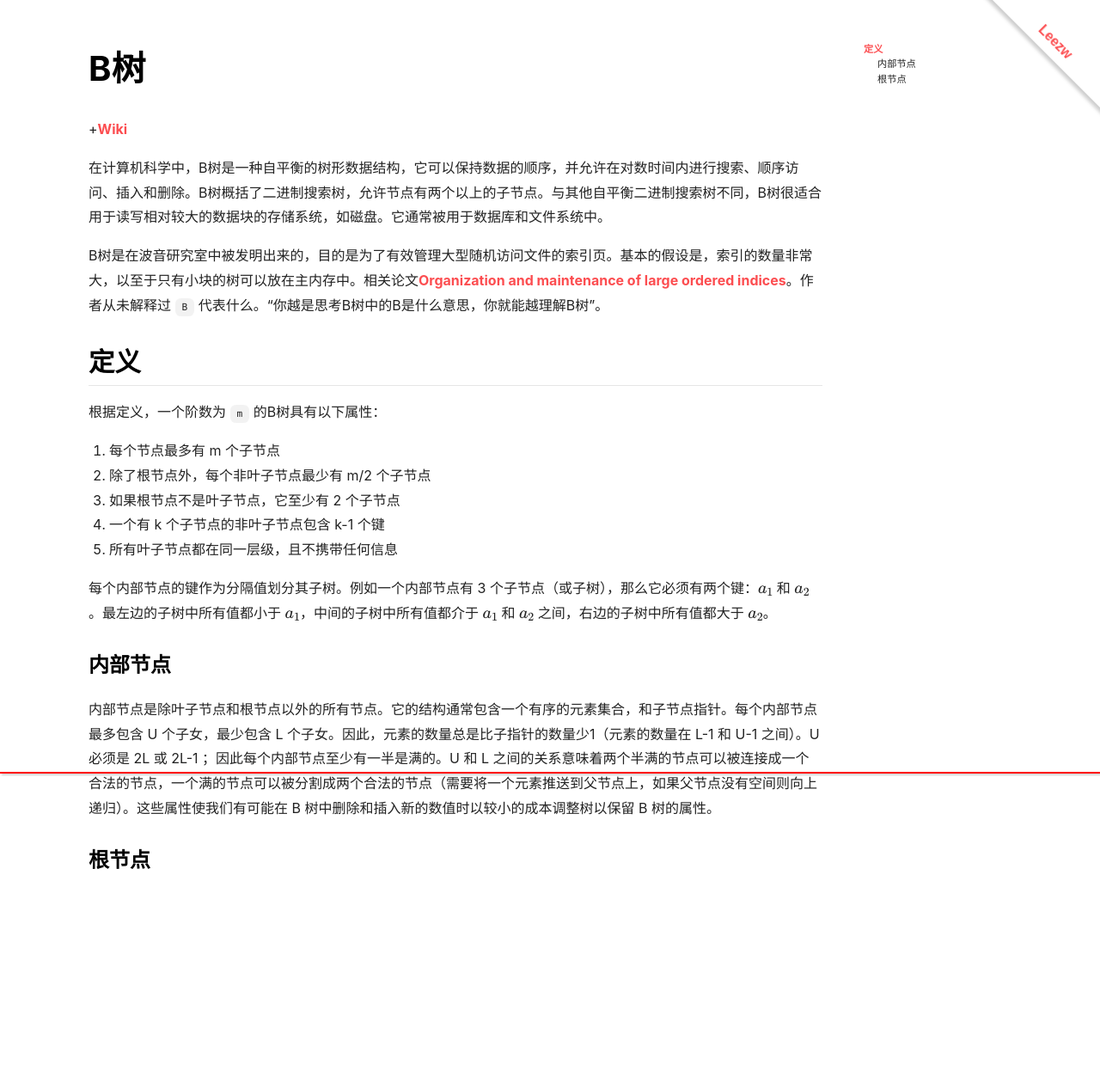
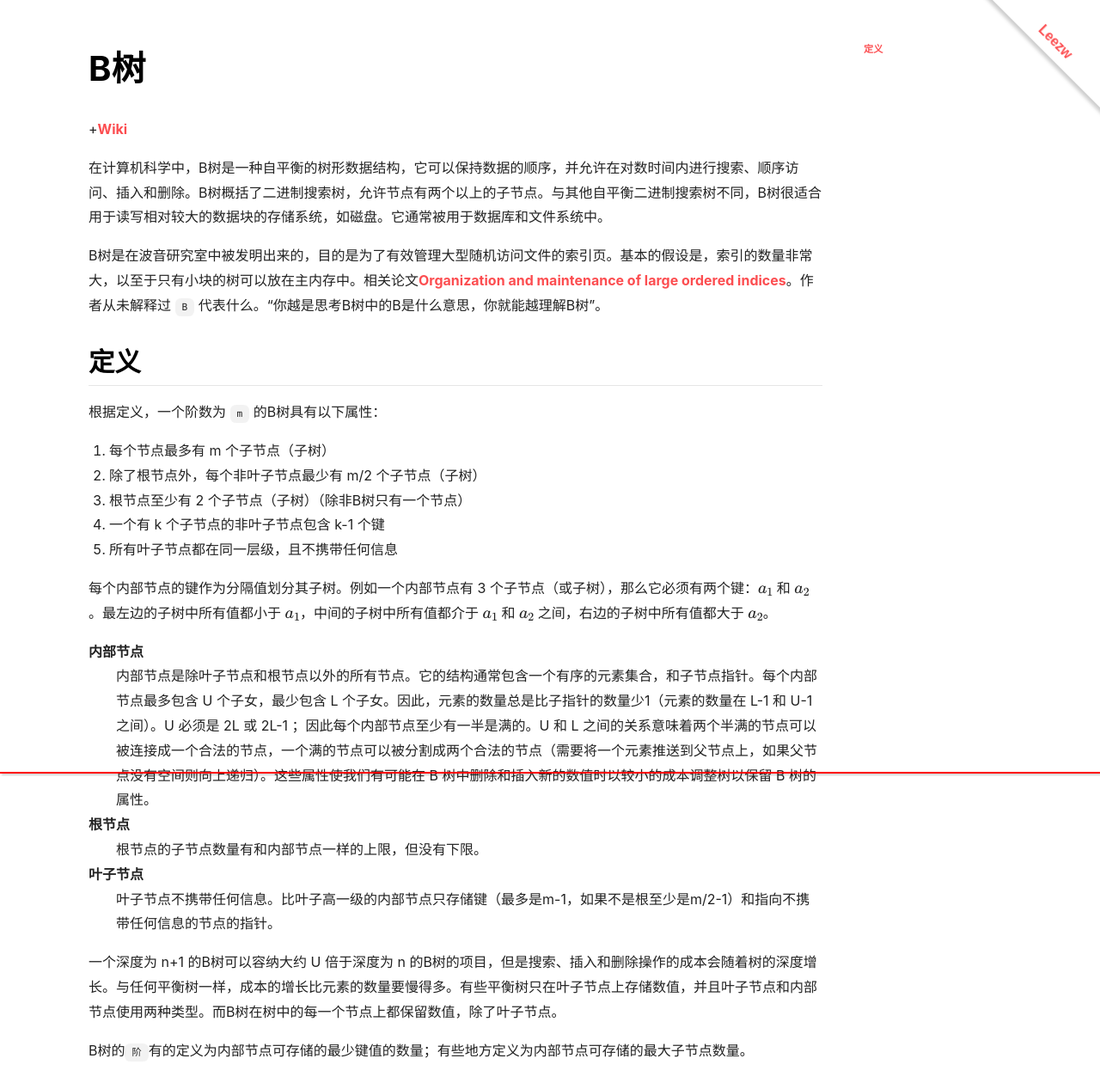
Before and after one commit to quantum-li/quantum-li.github.io, a Jekyll site: the page built from _article/2021-08-10-B-tree.md, in a window 1280 px wide. Shown: the whole page at 86% size. Built offline with Jekyll 4.4.1, drawn with Linux system fonts in a browser that asks for light colours; nearby versions of some CDN libraries; formulas are drawn with MathJax 3; a script that is not in the unit is left out; before the commit the page ends 1046 px from its top, so only the background shows below that.

Commit message:
2021-08-11 11:57:53

```diff
--- a/_article/2021-08-10-B-tree.md
+++ b/_article/2021-08-10-B-tree.md
@@ -17,16 +17,23 @@ B树是在波音研究室中被发明出来的，目的是为了有效管理大
 ## 定义
 
 根据定义，一个阶数为 `m` 的B树具有以下属性：
-1. 每个节点最多有 m 个子节点
-2. 除了根节点外，每个非叶子节点最少有 m/2 个子节点
-3. 如果根节点不是叶子节点，它至少有 2 个子节点
+1. 每个节点最多有 m 个子节点（子树）
+2. 除了根节点外，每个非叶子节点最少有 m/2 个子节点（子树）
+3. 根节点至少有 2 个子节点（子树）（除非B树只有一个节点）
 4. 一个有 k 个子节点的非叶子节点包含 k-1 个键
 5. 所有叶子节点都在同一层级，且不携带任何信息
 
 每个内部节点的键作为分隔值划分其子树。例如一个内部节点有 3 个子节点（或子树），那么它必须有两个键：$$a_1$$ 和 $$a_2$$。最左边的子树中所有值都小于 $$a_1$$，中间的子树中所有值都介于 $$a_1$$ 和 $$a_2$$ 之间，右边的子树中所有值都大于 $$a_2$$。
 
-### 内部节点
+内部节点
+: 内部节点是除叶子节点和根节点以外的所有节点。它的结构通常包含一个有序的元素集合，和子节点指针。每个内部节点最多包含 U 个子女，最少包含 L 个子女。因此，元素的数量总是比子指针的数量少1（元素的数量在 L-1 和 U-1 之间）。U 必须是 2L 或 2L-1 ；因此每个内部节点至少有一半是满的。U 和 L 之间的关系意味着两个半满的节点可以被连接成一个合法的节点，一个满的节点可以被分割成两个合法的节点（需要将一个元素推送到父节点上，如果父节点没有空间则向上递归）。这些属性使我们有可能在 B 树中删除和插入新的数值时以较小的成本调整树以保留 B 树的属性。
 
-内部节点是除叶子节点和根节点以外的所有节点。它的结构通常包含一个有序的元素集合，和子节点指针。每个内部节点最多包含 U 个子女，最少包含 L 个子女。因此，元素的数量总是比子指针的数量少1（元素的数量在 L-1 和 U-1 之间）。U 必须是 2L 或 2L-1 ；因此每个内部节点至少有一半是满的。U 和 L 之间的关系意味着两个半满的节点可以被连接成一个合法的节点，一个满的节点可以被分割成两个合法的节点（需要将一个元素推送到父节点上，如果父节点没有空间则向上递归）。这些属性使我们有可能在 B 树中删除和插入新的数值时以较小的成本调整树以保留 B 树的属性。
+根节点
+: 根节点的子节点数量有和内部节点一样的上限，但没有下限。
 
-### 根节点
+叶子节点
+: 叶子节点不携带任何信息。比叶子高一级的内部节点只存储键（最多是m-1，如果不是根至少是m/2-1）和指向不携带任何信息的节点的指针。
+
+一个深度为 n+1 的B树可以容纳大约 U 倍于深度为 n 的B树的项目，但是搜索、插入和删除操作的成本会随着树的深度增长。与任何平衡树一样，成本的增长比元素的数量要慢得多。有些平衡树只在叶子节点上存储数值，并且叶子节点和内部节点使用两种类型。而B树在树中的每一个节点上都保留数值，除了叶子节点。
+
+B树的`阶`有的定义为内部节点可存储的最少键值的数量；有些地方定义为内部节点可存储的最大子节点数量。
```
